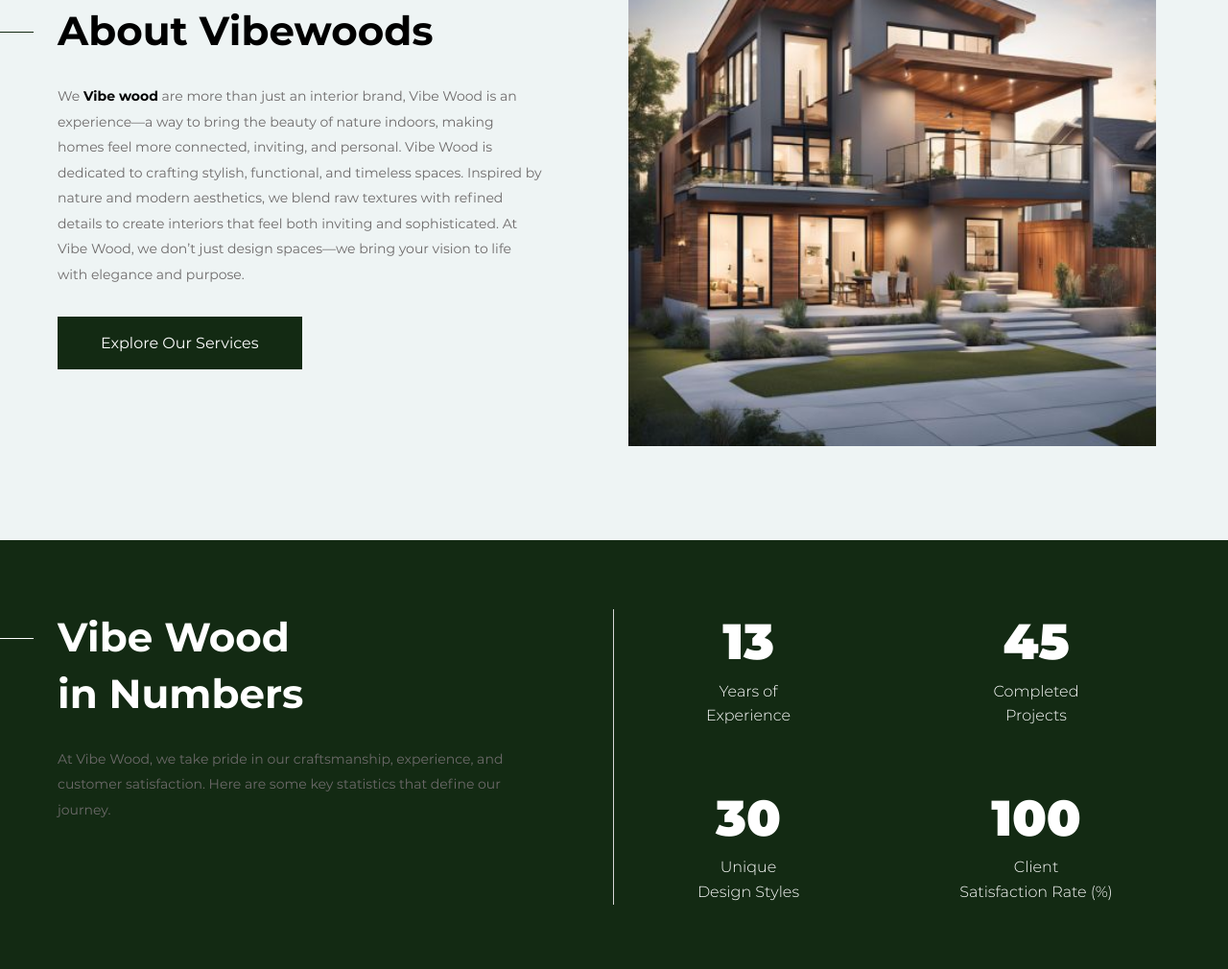
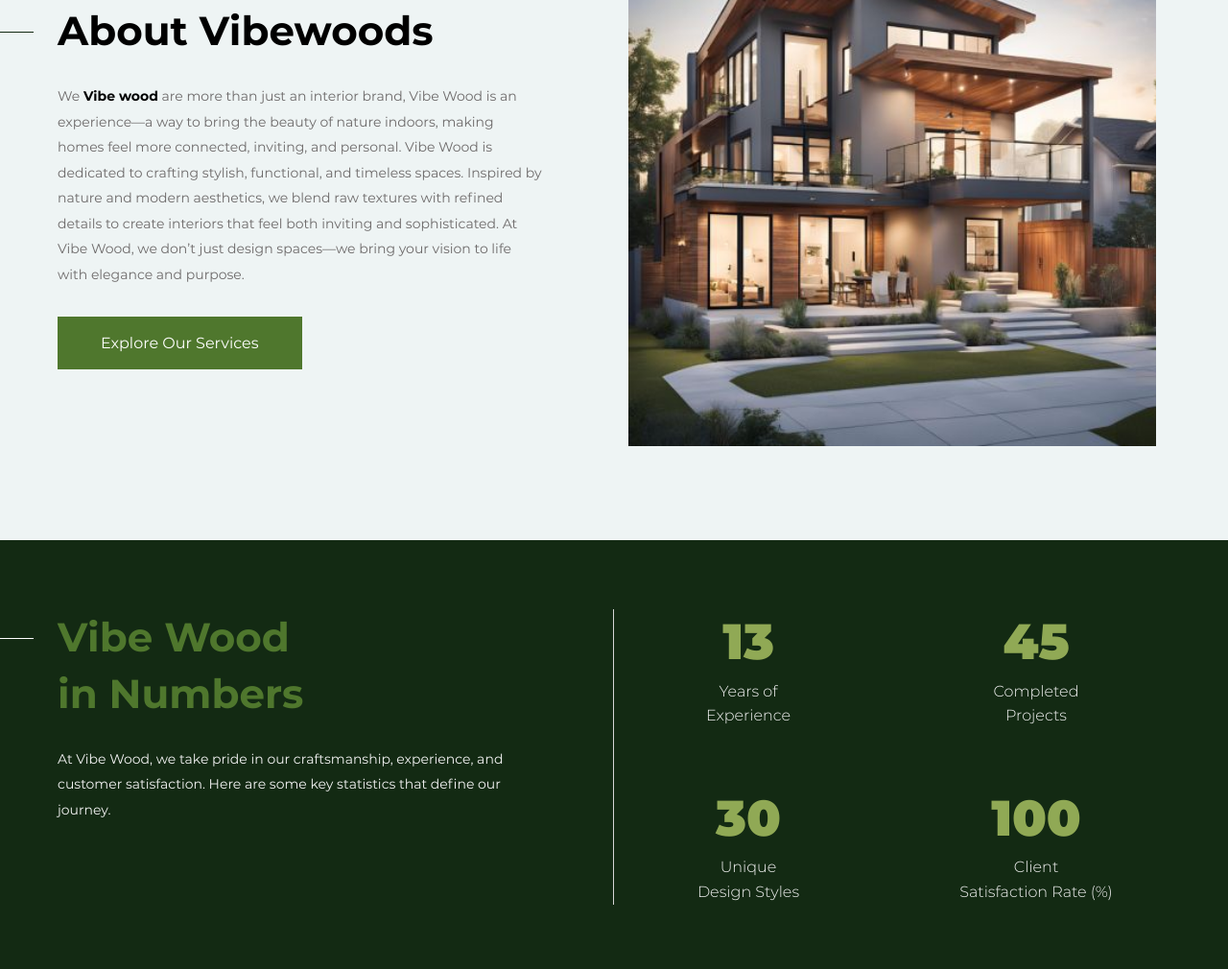
Before and after one commit to watenterprises/vibewoods, a plain HTML site: page index.html in a window 1280 px wide. Shown: the part 910-1920 px from the top of the page at 96% size. Drawn offline with Linux system fonts and the light colour scheme.

Commit message:
changed brand colour

```diff
--- a/css/style.css
+++ b/css/style.css
@@ -312,7 +312,7 @@ textarea::placeholder {
 	background-color: #BB2440;
 }
 .def-btn {
-	background-color: #132a13;
+	background-color: #4f772d;
 	padding: 15px 45px;
 	display: inline-block;
 	transition: background-color 0.35s ease;
@@ -595,7 +595,7 @@ textarea::placeholder {
 
 /* Numbers START */
 .s-numbers {
-	background-color: #132a13;
+	background-color: #132A13;
 	color: #fff;
 	padding: 72px 0;
 }
@@ -617,6 +617,7 @@ textarea::placeholder {
 	grid-template-columns: repeat(2, 300px);
 	row-gap: 60px;
 	text-align: center;
+	color: #90a955	;
 }
 .numbers-num {
 	font-size: 52px;
@@ -626,6 +627,7 @@ textarea::placeholder {
 }
 .numbers-desc {
 	font-weight: 300;
+	color: #f4f4f4;
 }
 /* Numbers END */
 
--- a/index.html
+++ b/index.html
@@ -284,10 +284,10 @@ Hessarghatta main road</span>
             <div class="container">
                 <div class="numbers-row num-scroll">
                     <div class="numbers-left">
-                        <h2 class="def-title color-white wow fadeInLeft" data-wow-delay="0.2s">Vibe Wood
+                        <h2 style="color: #4f772d;" class="def-title color-white wow fadeInLeft" data-wow-delay="0.2s">Vibe Wood
                             <br>
                             in Numbers</h2>
-                        <div class="def-desc wow fadeInLeft" data-wow-delay="0.3s">
+                        <div style="color: #F4F4F4;" class="def-desc wow fadeInLeft" data-wow-delay="0.3s">
                             At Vibe Wood, we take pride in our craftsmanship, experience, and customer satisfaction. Here are some key statistics that define our journey.
                         </div>
                     </div>
```
